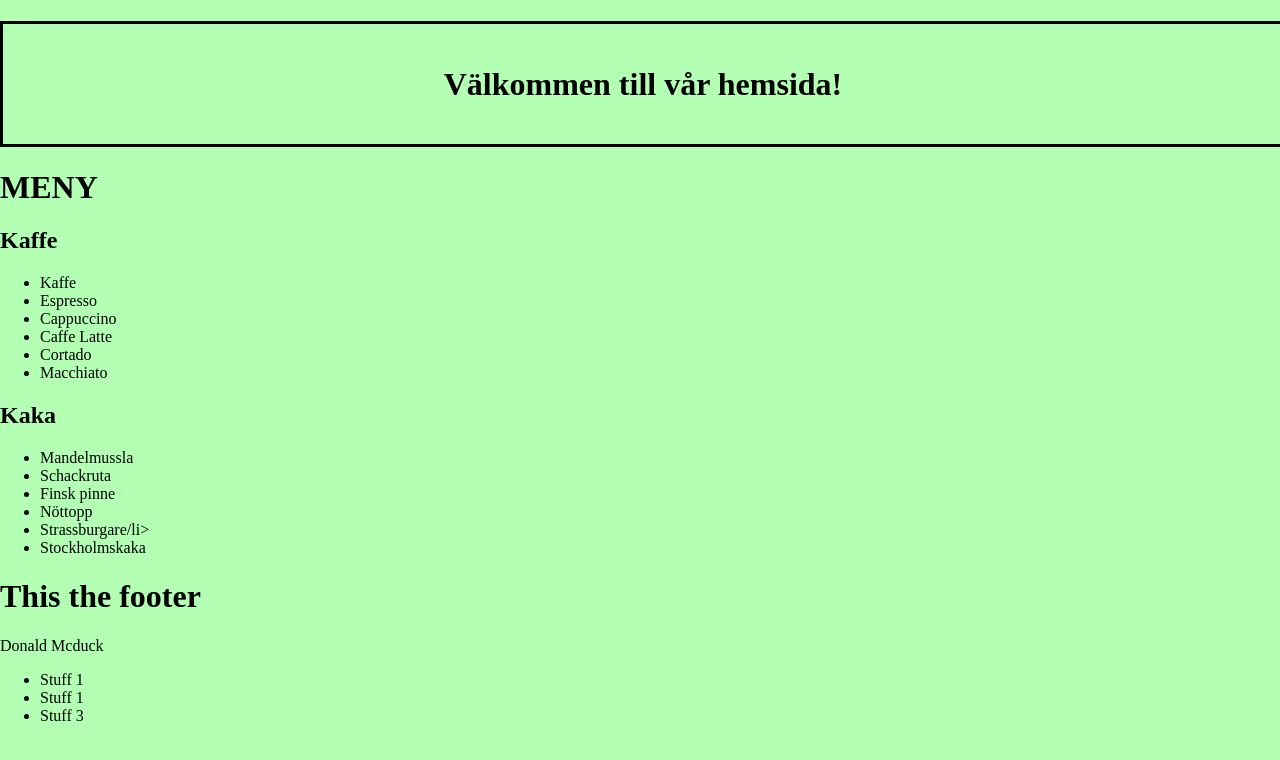
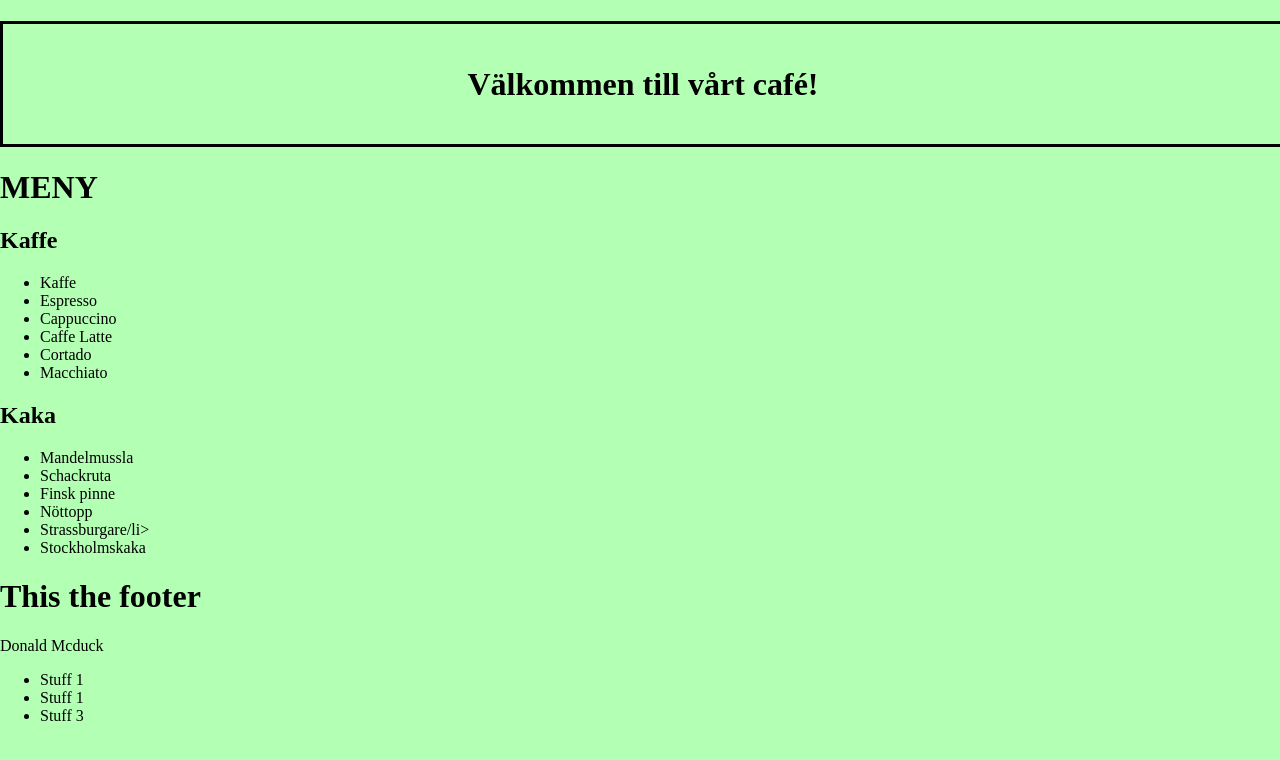
Before and after one commit to Martensven/Grupp-Git, a plain HTML site: page Index.html in a window 1280 px wide. Drawn offline with Linux system fonts and the light colour scheme.

Commit message:
Updated text in header

```diff
--- a/Index.html
+++ b/Index.html
@@ -10,7 +10,7 @@
 </head>
 
 <body>
- <h1 class="head">Välkommen till vår hemsida!</h1>
+ <h1 class="head">Välkommen till vårt café!</h1>
 
     <main>
 
```
